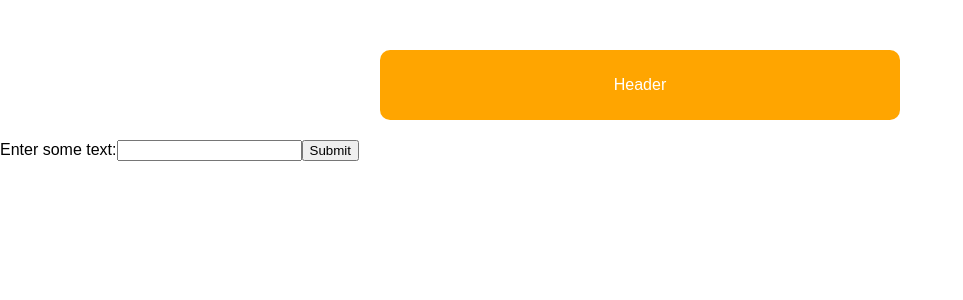
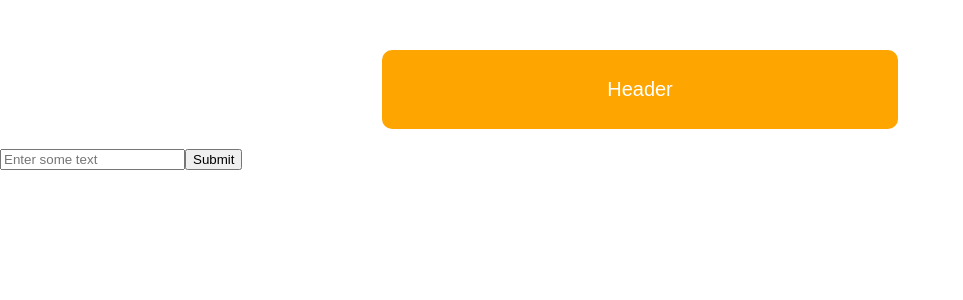
Before and after one commit to AlirieGray/text-to-music, a React (Create React App) app: page / in a window 1280 px wide. Shown: the top 300 px of the page, without its empty margins (0-963 px from the left). Built offline with nearby package versions, Linux system fonts and the light colour scheme.

Commit message:
added form input

```diff
--- a/src/App.js
+++ b/src/App.js
@@ -12,12 +12,10 @@ const Box = (props) => {
 const TextIn = (props) => {
   return(
     <div className="textIn">
-      <form onSubmit={ () => {
-          props.handleSubmit()
+      <form onSubmit={ (e) => {
+          props.handleSubmit(e.target.value)
         }}>
-        <label> Enter some text:
-          <input type="text" />
-        </label>
+        <input type="text" placeholder="Enter some text"/>
         <input type="submit" value="Submit" />
       </form>
     </div>
@@ -32,16 +30,16 @@ class App extends Component {
     }
   }
 
-  enterText() {
-    console.log("entered text!");
+  enterText(theText) {
+    console.log(theText);
   }
 
   render() {
     return (
       <div>
         <Box text="Header"/>
-        <TextIn handleSubmit={() => {
-          this.enterText();
+        <TextIn handleSubmit={(text) => {
+          this.enterText(text);
         }}/>
       </div>
     );
--- a/src/Style.css
+++ b/src/Style.css
@@ -4,11 +4,12 @@
 
 .HeaderBox {
   text-align: center;
+  font-size: 20px;
   color: white;
   background-color: orange;
   border-radius: 10px;
   max-width: 500px;
-  padding: 10px;
+  padding: 8px;
   margin-left: auto;
   margin-right: auto;
   margin-top: 50px;
```
